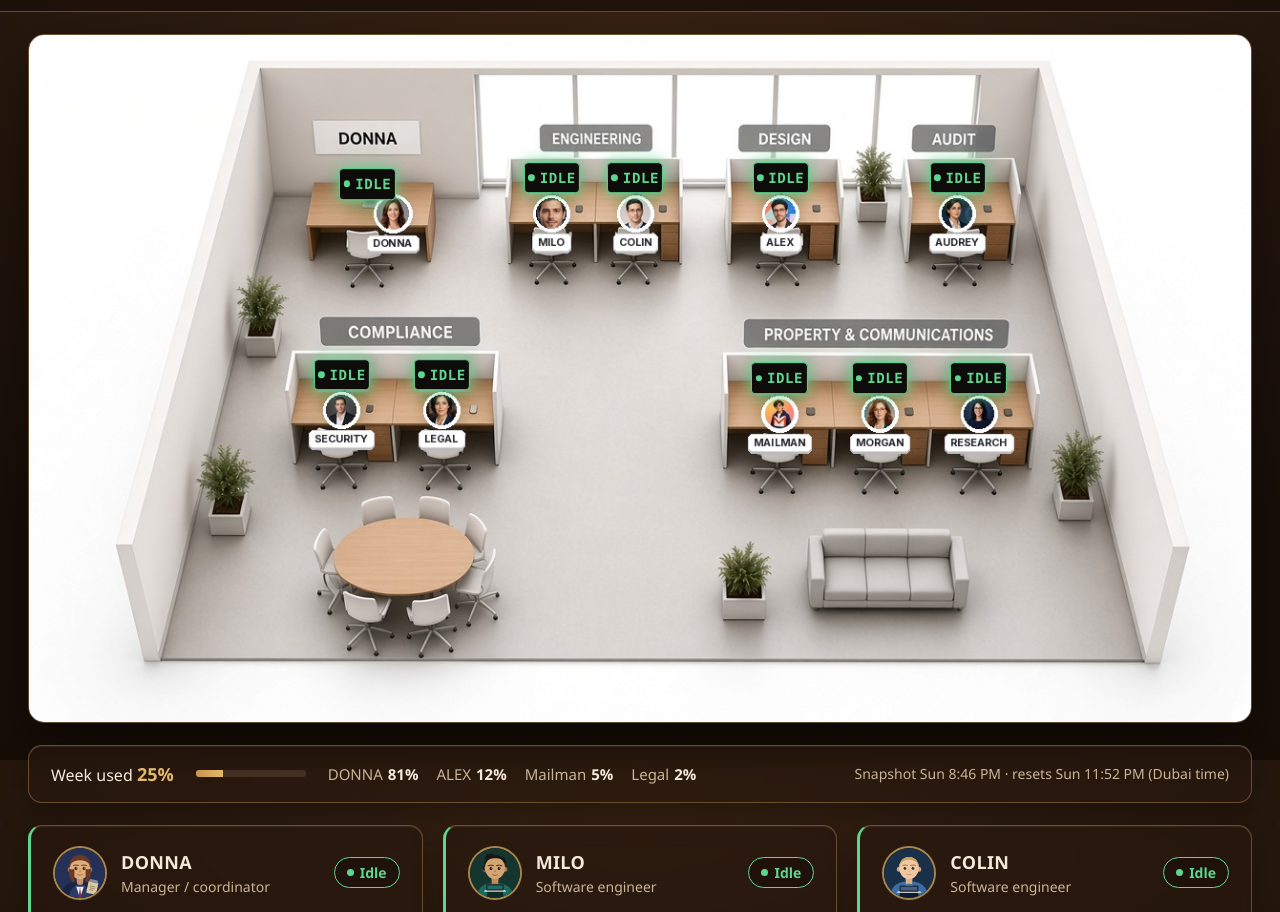
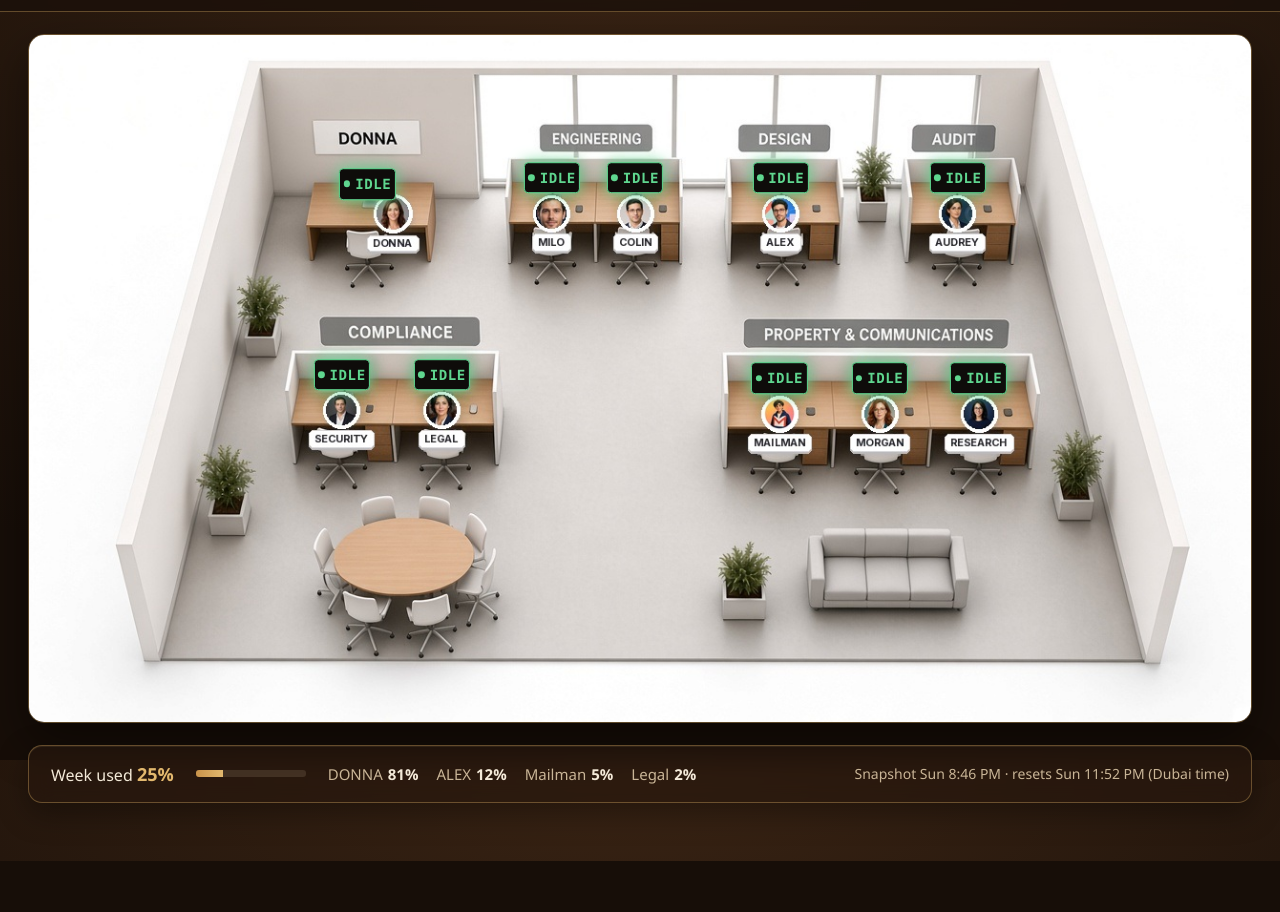
Before and after one commit to zaid-arch/fleet-monitor, a plain HTML site: page index.html in a window 1280 px wide. Shown: the part 40-952 px from the top of the page. After the commit the page ends 901 px from the top, so only its background shows below. Drawn offline with Linux system fonts and the light colour scheme.

Commit message:
Hide per-bot cards; show only the office scene and usage line

```diff
--- a/index.html
+++ b/index.html
@@ -551,7 +551,7 @@
       <ol id="u-list"></ol>
       <span class="meta" id="u-meta"></span>
     </section>
-    <div id="floor">
+    <div id="floor" hidden style="display:none">
       <svg id="handoff-layer" aria-hidden="true"></svg>
     </div>
   </main>
```
